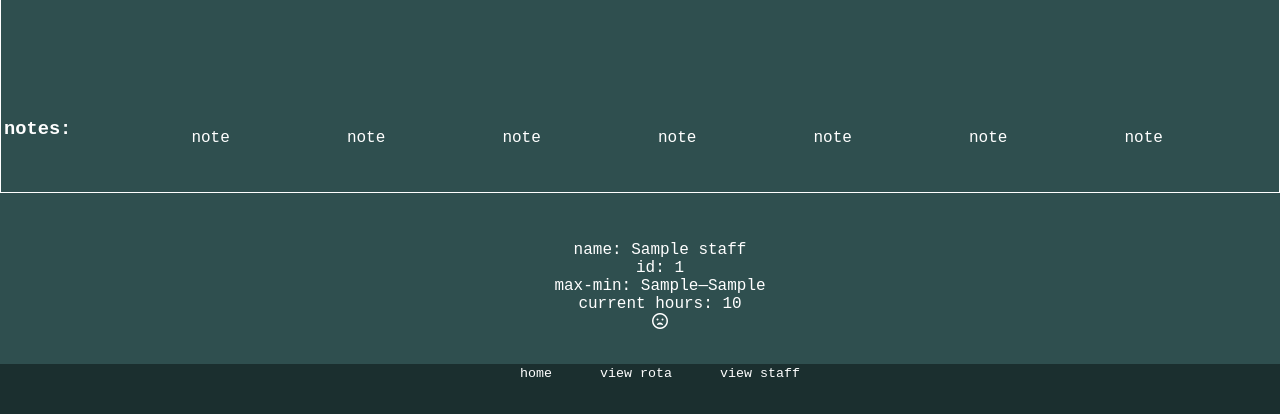
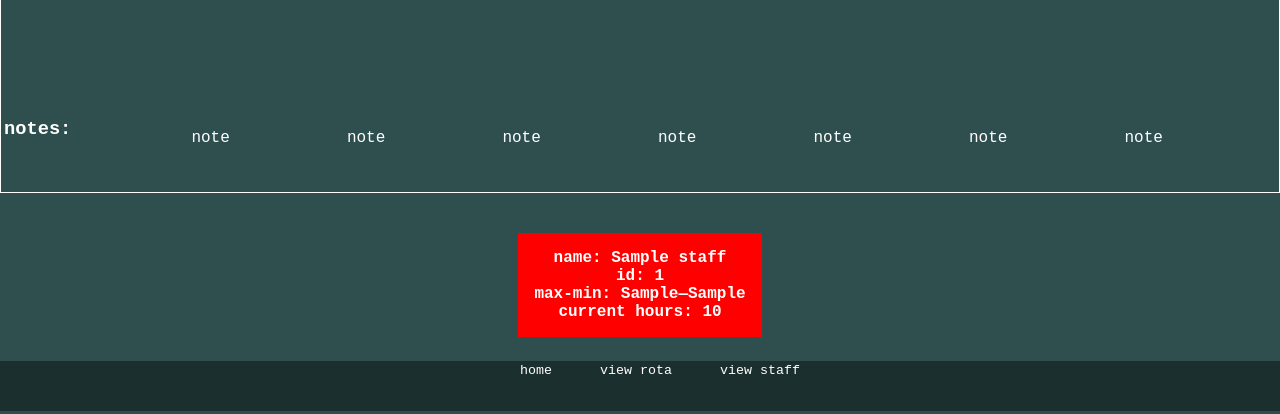
Before and after one commit to impregnablequestion/projects, a Flask app: page /shifts/create in a window 1280 px wide; the page is wider, and only the part inside the window is pictured. Shown: the part 1012-1426 px from the top of that part. Run offline with Flask 2, Linux system fonts and the light colour scheme; a database or web service that is not in the repository returns one stand-in record (values such as "Sample title"); some libraries are stand-ins or nearby versions.

Commit message:
changed behaviour of staff in create mode to display either green or red

```diff
--- a/project_1/belljar_rota/static/css/general.css
+++ b/project_1/belljar_rota/static/css/general.css
@@ -86,4 +86,20 @@ nav > ul {
 .staff_container {
     display: flex;
     justify-content: center;
+    gap: 1rem;
 }
+
+.staff_container > ul {
+    padding: 1rem;
+    margin: 0.5rem;
+    border: 10px white;
+    font-weight: bold;
+}
+
+#green {
+    background-color: green;
+}
+
+#red {
+    background: red;
+}
--- a/project_1/belljar_rota/templates/shifts/create_rota.html
+++ b/project_1/belljar_rota/templates/shifts/create_rota.html
@@ -596,17 +596,15 @@
     <div class="staff_container">
         {% for staff_member in staff %}
             {% if staff_member.name != "None" %}
-                <ul>
+                <ul {% if staff_hours[staff_member.id] >= staff_member.min_hours and staff_hours[staff_member.id] <= staff_member.max_hours %}
+                    id="green"
+                {% else %}
+                    id="red"
+                {% endif %}>
                     <li>name: {{staff_member.name}}</li>
                     <li>id: {{staff_member.id}}</li>
                     <li>max-min: {{staff_member.min_hours}}—{{staff_member.max_hours}}</li>
                     <li>current hours: {{staff_hours[staff_member.id]}}</li>
-                    <li>{% if staff_hours[staff_member.id] >= staff_member.min_hours and staff_hours[staff_member.id] <= staff_member.max_hours %}
-                        <i class="fa-regular fa-face-smile"></i>
-                        {% else %}
-                        <i class="fa-regular fa-face-frown-open"></i>
-                        {% endif %}
-                    </li>
                 </ul>
             {% endif %}
         {% endfor %}
```
